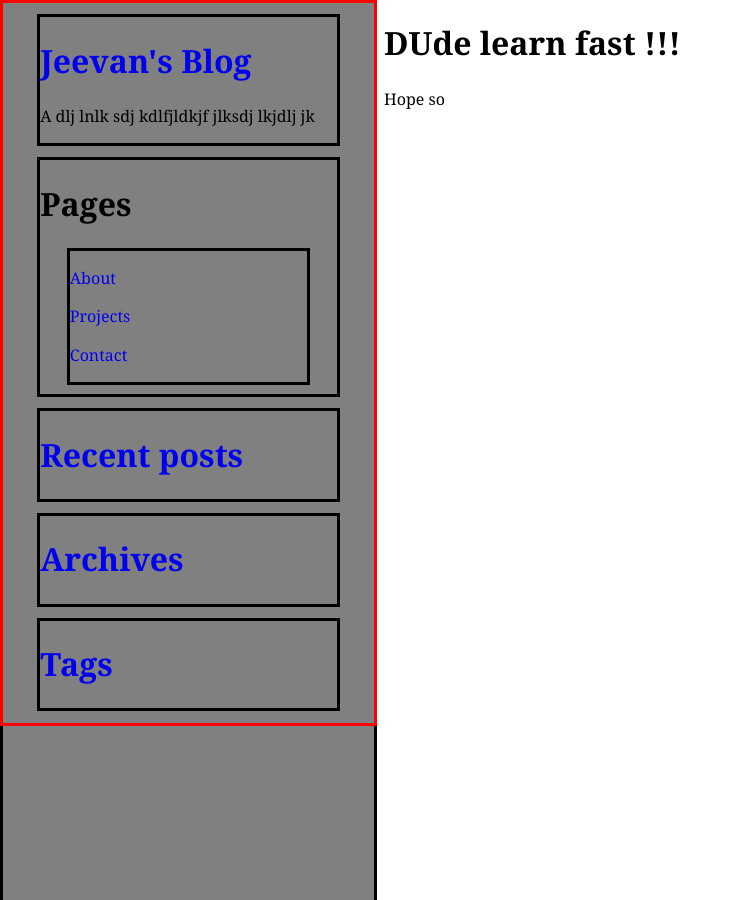
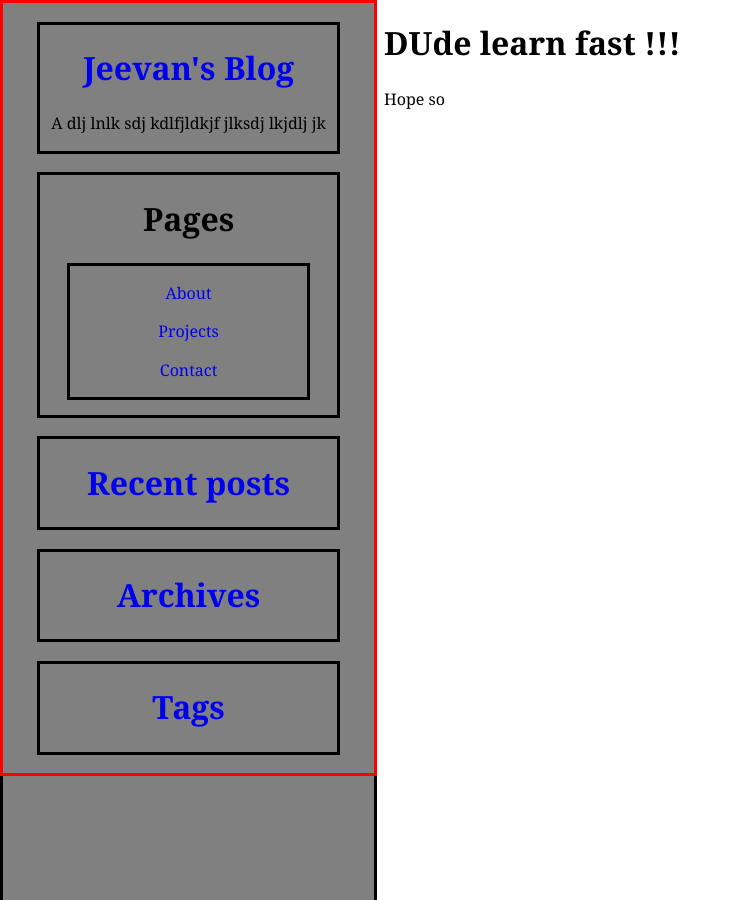
Before and after one commit to sleep-404/learn-jekyll, a Jekyll site: the page built from index.html, in a window 1280 px wide. Shown: the whole page, without its empty margins (0-741 px from the left). Built offline with Jekyll 4.4.1, drawn with Linux system fonts in a browser that asks for light colours.

Commit message:
Finished skeleton of side-nav+side-content

```diff
--- a/css/main.css
+++ b/css/main.css
@@ -29,6 +29,7 @@ a{
   }
 
 .side-content{
+  display: inline-block;
   position: absolute;
   top: 0;
   left: 0;
@@ -39,17 +40,16 @@ a{
 }
 
   .about-me{
-    position: relative;
-      width: 80%;
-      margin:3% auto;
-      border: solid;
+    border:solid;
+    width: 80%;
+    text-align: center;
+    margin: 5% auto;
   }
 
   #pages, .pages-info, .recent, .archives, .tags{
-    position: relative;
-    display: block;
     border:solid;
     width: 80%;
-    margin:3% auto;
+    text-align: center;
+    margin: 5% auto;
   }
 }
```
